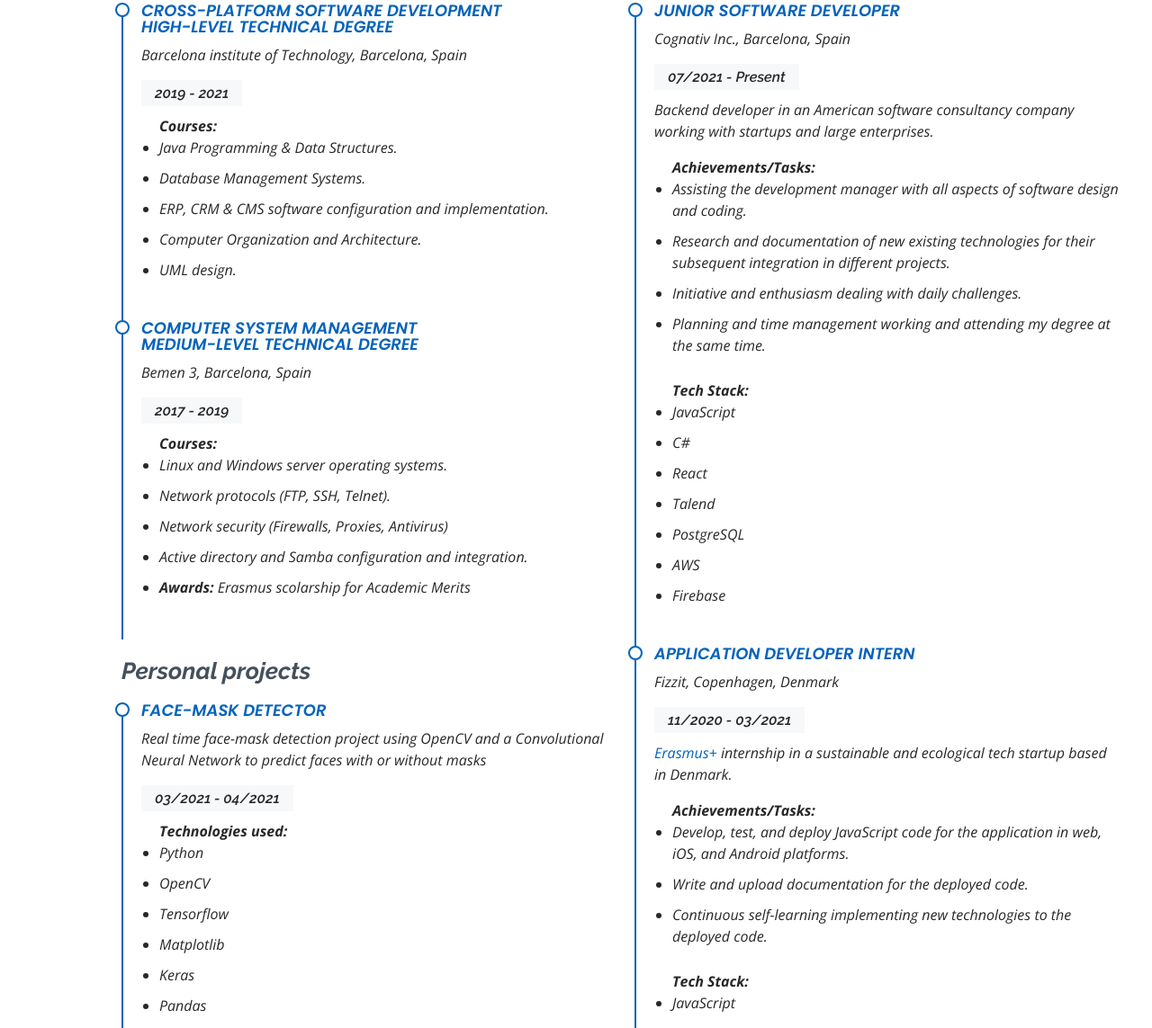
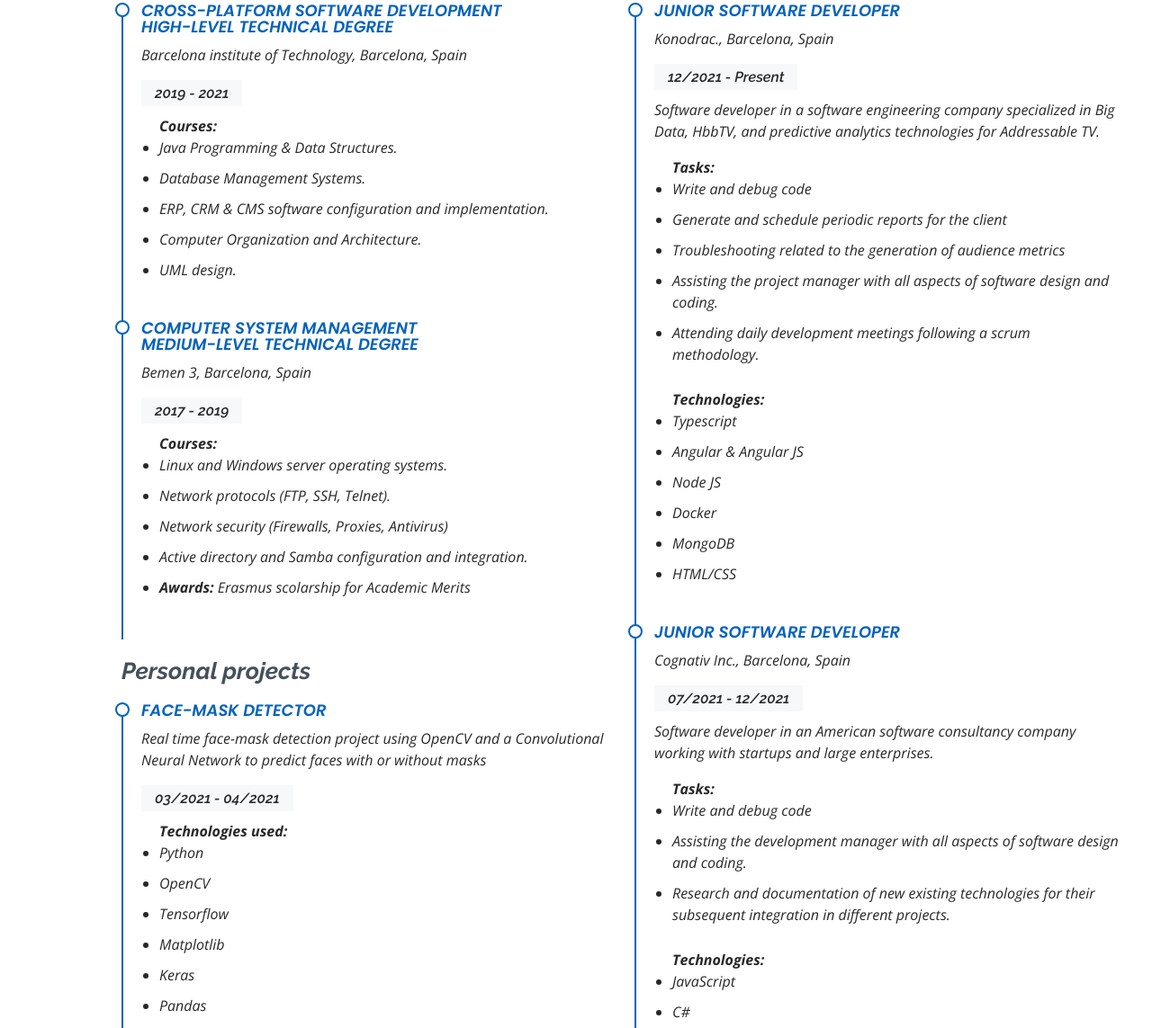
Before and after one commit to sergioparamo/sergioparamo.github.io, a plain HTML site: page index.html in a window 1280 px wide. Shown: the part 1459-2602 px from the top of the page at 90% size. Drawn offline with nearby package versions, Linux system fonts and the light colour scheme.

Commit message:
# Add experience, update CV

```diff
--- a/index.html
+++ b/index.html
@@ -301,26 +301,69 @@
                     <h3 class="resume-title">Experience</h3>
                     <div class="resume-item">
                         <h4>Junior Software Developer</h4>
+                        <p><em>Konodrac., Barcelona, Spain</em></p>
+                        <h5>12/2021 - Present</h5>
+                        <p>Software developer in a software engineering company specialized in Big Data, HbbTV, and predictive analytics technologies for Addressable TV.</p>
+                        <ul>
+                            <b><em>Tasks:</em></b>
+                            <li>
+                                Write and debug code
+                            </li>
+                            <li>
+                                Generate and schedule periodic reports for the client
+                            </li>
+                            <li>
+                                Troubleshooting related to the generation of audience metrics
+                            </li>
+                            <li>
+                                Assisting the project manager with all aspects of software design and coding.
+                            </li>
+                            <li>
+                                Attending daily development meetings following a scrum methodology.
+                            </li>
+                        </ul>
+                        <ul>
+                            <b><em>Technologies:</em></b>
+                            <li>
+                                Typescript
+                            </li>
+                            <li>
+                                Angular & Angular JS
+                            </li>
+                            <li>
+                                Node JS
+                            </li>
+                            <li>
+                                Docker
+                            </li>
+                            <li>
+                                MongoDB
+                            </li>
+                            <li>
+                                HTML/CSS
+                            </li>
+                        </ul>
+
+                    </div>
+                    <div class="resume-item">
+                        <h4>Junior Software Developer</h4>
                         <p><em>Cognativ Inc., Barcelona, Spain</em></p>
-                        <h5>07/2021 - Present</h5>
-                        <p>Backend developer in an American software consultancy company working with startups and large enterprises.</p>
+                        <h5>07/2021 - 12/2021</h5>
+                        <p>Software developer in an American software consultancy company working with startups and large enterprises.</p>
                         <ul>
-                            <b><em>Achievements/Tasks:</em></b>
+                            <b><em>Tasks:</em></b>
+                            <li>
+                                Write and debug code
+                            </li>
                             <li>
                                 Assisting the development manager with all aspects of software design and coding.
                             </li>
                             <li>
                                 Research and documentation of new existing technologies for their subsequent integration in different projects.
                             </li>
-                            <li>
-                                Initiative and enthusiasm dealing with daily challenges.
-                            </li>
-                            <li>
-                                Planning and time management working and attending my degree at the same time.
-                            </li>
                         </ul>
                         <ul>
-                            <b><em>Tech Stack:</em></b>
+                            <b><em>Technologies:</em></b>
                             <li>
                                 JavaScript
                             </li>
@@ -352,7 +395,7 @@
                         <p><a href="https://ec.europa.eu/programmes/erasmus-plus/about_en" target="_blank">Erasmus+</a>
                             internship in a sustainable and ecological tech startup based in Denmark.</p>
                         <ul>
-                            <b><em>Achievements/Tasks:</em></b>
+                            <b><em>Tasks:</em></b>
                             <li>
                                 Develop, test, and deploy JavaScript code for the application in web, iOS, and Android
                                 platforms.
@@ -363,10 +406,9 @@
                             <li>
                                 Continuous self-learning implementing new technologies to the deployed code.
                             </li>
-
                         </ul>
                         <ul>
-                            <b><em>Tech Stack:</em></b>
+                            <b><em>Techologies:</em></b>
                             <li>
                                 JavaScript
                             </li>
@@ -387,27 +429,40 @@
 
                     </div>
                     <div class="resume-item">
-                        <h4>IT Technician</h4>
+                        <h4>IT Support Technician</h4>
                         <p><em>Departament d'educació, Barcelona, Spain </em></p>
                         <h5>02/2019 - 05/2019</h5>
+                        <p>IT Support Technician providing support and troubleshooting for a school</p>
                         <ul>
-                            <b><em>Achievements/Tasks:</em></b>
+                            <b><em>Tasks:</em></b>
                             <li>
                                 Assist users with backing up computer data on network file
                                 shares or external media.
                             </li>
                             <li>
-                                Maintained all hardware, software, applications and
+                                Maintenance of hardware, software, applications and
                                 interfaces.
                             </li>
                             <li>
-                                Install, upgrade, troubleshoot and repair desktop computers
-                                and peripherals in a networked environment.
+                                Install, upgrade, troubleshoot, and repair desktop computers
+                                and peripherals.
                             </li>
                             <li>
                                 Used my knowledge of network protocols such as TCP/IP,
-                                DHCP and network devices such as: routers, and switches to
+                                DHCP, and network devices such as routers, and switches to
                                 ensure that internet connectivity was sustained.
+                            </li>
+                        </ul>
+                        <ul>
+                            <b><em>Techologies:</em></b>
+                            <li>
+                                Acronis
+                            </li>
+                            <li>
+                                Filezilla
+                            </li>
+                            <li>
+                                Samba
                             </li>
                         </ul>
                     </div>
@@ -415,12 +470,17 @@
                         <h4>Camp Counselour</h4>
                         <p><em>CIEE, Portland, USA</em></p>
                         <h5>06/2018 - 08/2019</h5>
+                        <p>
+                            Camp counselor in an international program exchange for European students in the United States.
+                        </p>
                         <ul>
-                            <b><em>Achievements/Tasks:</em></b>
-                            <li>Certificated lifeguard by the american red cross.</li>
-                            <li>Sports instructor.</li>
-                            <li>Working in a multicultural environment.</li>
-                            <li>Improved teamwork and leadership skills.</li>
+                            <b><em>Tasks:</em></b>
+                            <li>
+                                Explaining and enforcing rules, regulations, and policies to ensure the safety of swimmers at the lake.
+                            </li>
+                            <li>
+                                Sports instructor (football and basketball).
+                            </li>
                         </ul>
                     </div>
 
```
Also changed, not shown: 1 other file.
